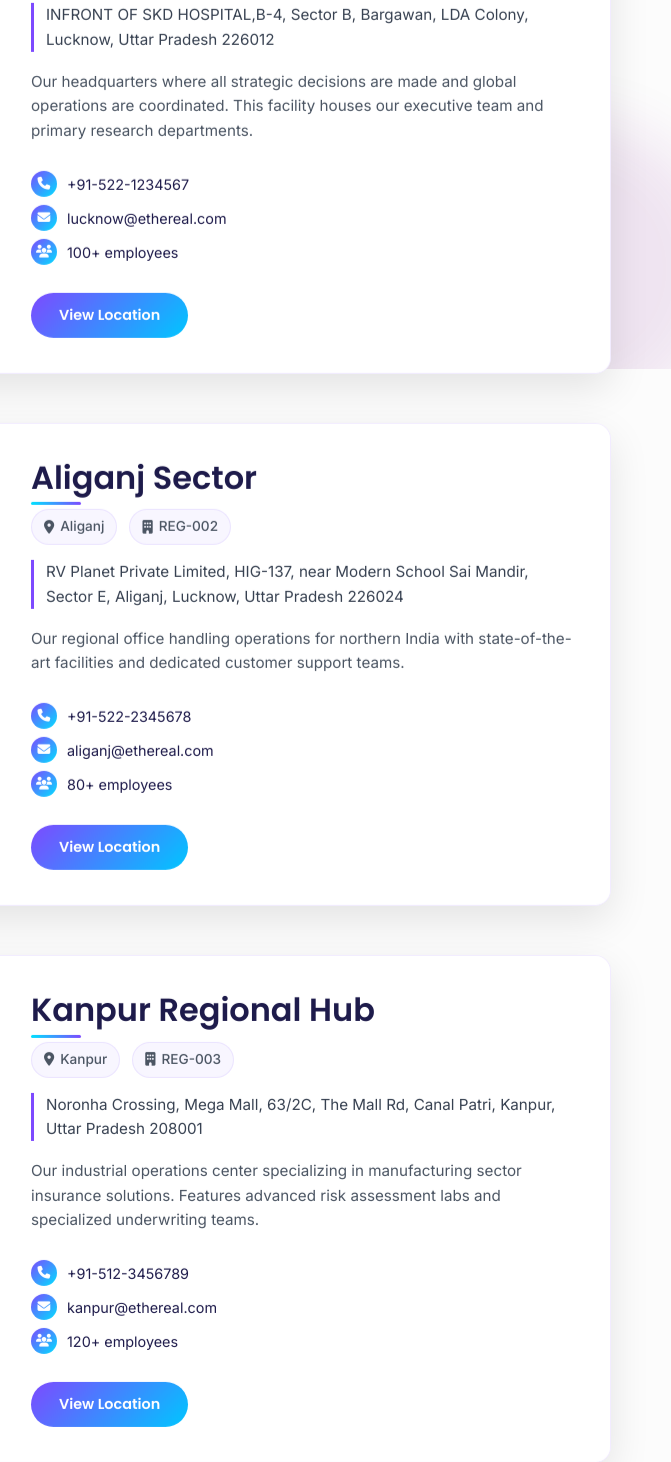
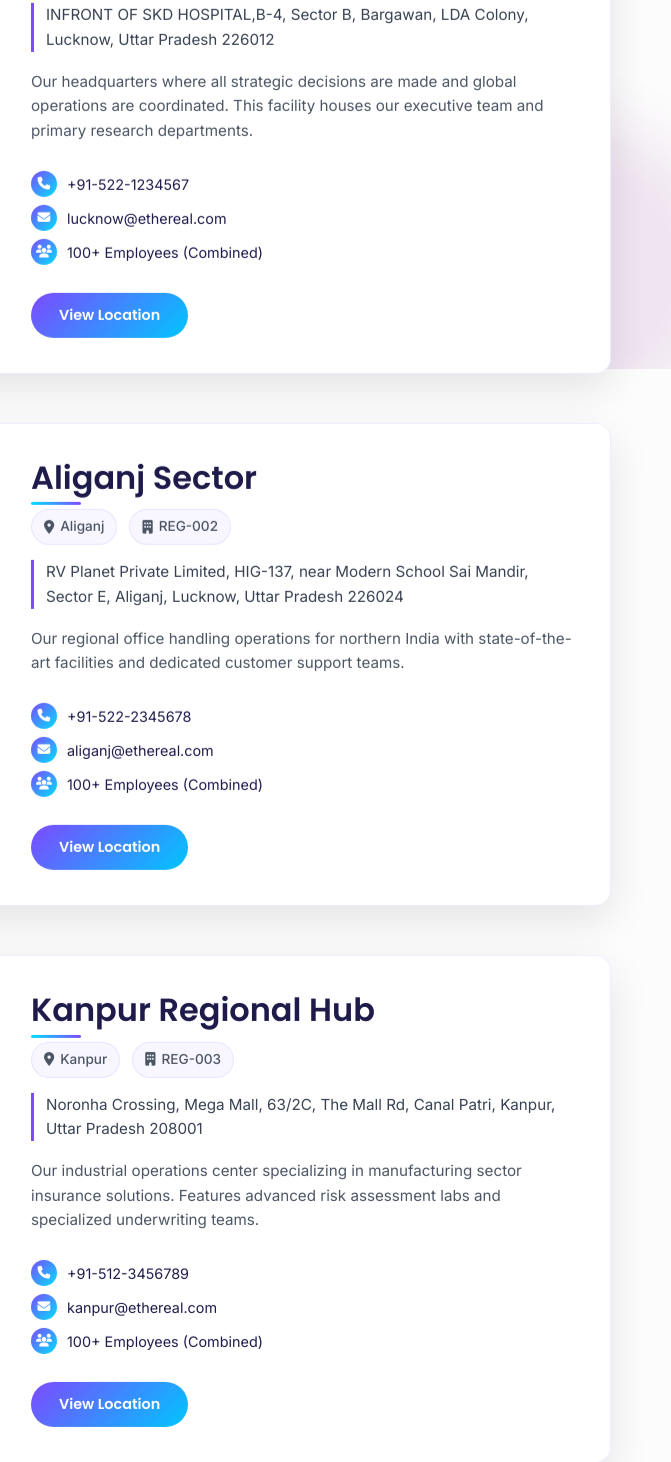
Before and after one commit to force79/BasicWeb, a plain HTML site: page pages/sectors.html in a window 1280 px wide. Shown: the part 431-1893 px from the top of the page, 609-1280 px from the left. Drawn offline with Linux system fonts and the light colour scheme.

Commit message:
Major website update with multiple files

```diff
--- a/pages/sectors.html
+++ b/pages/sectors.html
@@ -63,7 +63,7 @@
                     <div class="sector-contacts">
                         <p><i class="fas fa-phone"></i> +91-522-1234567</p>
                         <p><i class="fas fa-envelope"></i> lucknow@ethereal.com</p>
-                        <p><i class="fas fa-users"></i> 100+ employees</p>
+                        <p><i class="fas fa-users"></i> 100+ Employees (Combined)</p>
                     </div>
                     <button class="sector-button">View Location</button>
                 </div>
@@ -85,7 +85,7 @@
                     <div class="sector-contacts">
                         <p><i class="fas fa-phone"></i> +91-522-2345678</p>
                         <p><i class="fas fa-envelope"></i> aliganj@ethereal.com</p>
-                        <p><i class="fas fa-users"></i> 80+ employees</p>
+                        <p><i class="fas fa-users"></i> 100+ Employees (Combined)</p>
                     </div>
                     <button class="sector-button">View Location</button>
                 </div>
@@ -107,7 +107,7 @@
                     <div class="sector-contacts">
                         <p><i class="fas fa-phone"></i> +91-512-3456789</p>
                         <p><i class="fas fa-envelope"></i> kanpur@ethereal.com</p>
-                        <p><i class="fas fa-users"></i> 120+ employees</p>
+                        <p><i class="fas fa-users"></i> 100+ Employees (Combined)</p>
                     </div>
                     <button class="sector-button">View Location</button>
                 </div>
@@ -129,7 +129,7 @@
                     <div class="sector-contacts">
                         <p><i class="fas fa-phone"></i> +971-4-5678901</p>
                         <p><i class="fas fa-envelope"></i> dubai@ethereal.com</p>
-                        <p><i class="fas fa-users"></i> 150+ employees</p>
+                        <p><i class="fas fa-users"></i> 100+ Employees (Combined)</p>
                         <p><i class="fas fa-globe"></i> Open 24/7</p>
                     </div>
                     <button class="sector-button">View Location</button>
```
